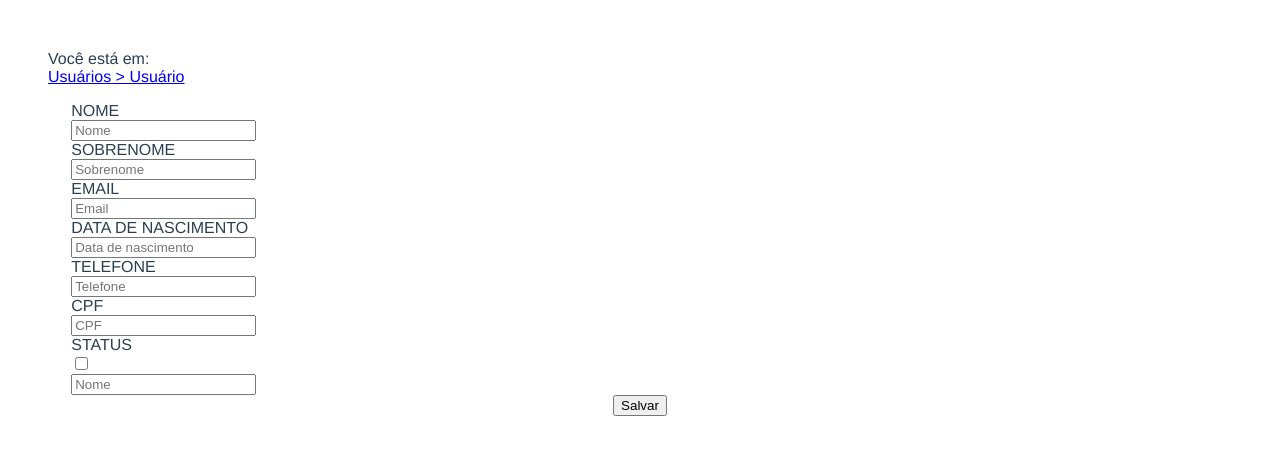
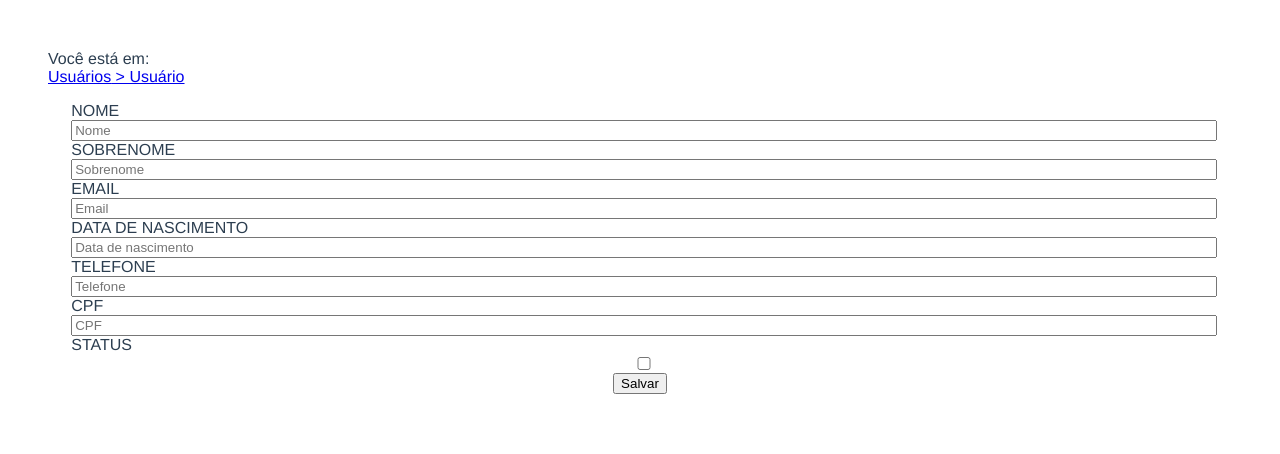
Before and after one commit to AriadniAdi/CrudDoWhile, a Vue app in the folder frontend/: page /#/user in a window 1280 px wide. Shown: the top 454 px of the page. Built offline with nearby package versions, Linux system fonts and the light colour scheme; what vue-resource would draw is missing.

Commit message:
Correções no layout

```diff
--- a/frontend/src/components/User.vue
+++ b/frontend/src/components/User.vue
@@ -18,7 +18,6 @@
                 </ul>
             </p>
             <div id="register">
-
                 <div class="field-row">
                     <div class="field-box">
                         <span>NOME</span>
@@ -37,13 +36,12 @@
                     </div>
                 <input v-model="user.email" placeholder="Email">
                 </div>
+
                 <div class="field-row">
                     <div class="field-box">
                         <span>DATA DE NASCIMENTO</span>
                     </div>
                 <input v-model="user.birth_date" placeholder="Data de nascimento">
-</div>
-<div class="field-row">
                     <div class="field-box">
                         <span>TELEFONE</span>
                     </div>
@@ -61,10 +59,7 @@
                 </div>
             <input type="checkbox" v-model="user.status" true-value="1" false-value="0">
             </div>
-
-
-
-<input v-model="user.firstname" placeholder="Nome" ></div>
+            </div>
             <button v-on:click="saveUser()">Salvar</button>
             <button v-if="this.$route.params.cpf" v-on:click="deleteUser()">Excluir</button>
         </form>
--- a/frontend/src/components/Users.vue
+++ b/frontend/src/components/Users.vue
@@ -19,7 +19,7 @@
             </form>
         </div>
         <table class="tableStyle">
-            <tr>
+            <tr class="diff">
                 <th>Nome</th>
                 <th>Sobrenome</th>
                 <th>Telefone</th>
@@ -27,6 +27,7 @@
                 <th>Email</th>
                 <th>Data de Nascimento</th>
                 <th>Status</th>
+                <th>Ação</th>
             </tr>
             <tr v-for="user in users" v-if="filterRow(user)">
                 <value-text :cpf="user.cpf" :value="user.firstname"></value-text>
@@ -34,9 +35,9 @@
                 <value-text :cpf="user.cpf" :value="user.phone"></value-text>
                 <value-text :cpf="user.cpf" :value="user.cpf"></value-text>
                 <value-text :cpf="user.cpf" :value="user.email"></value-text>
-                <value-text :cpf="user.cpf" :value="user.birth_date"></value-text>
+                <value-text :cpf="user.cpf" :value="user.birth_date" ></value-text>
                 <value-checkbox :cpf="user.cpf" :status="user.status" true-value="1" false-value="0"></value-checkbox>
-                <td><button v-on:click="deleteUser()">Deletar</button></td>
+                <td class="action"><button v-on:click="deleteUser()">Deletar</button></td>
             </tr>
         </table>
     </div>
--- a/frontend/static/style.css
+++ b/frontend/static/style.css
@@ -35,7 +35,25 @@ header {
     font: sans-serif;
 }
 
-th {
-    border: 1;
-    border-bottom-color: skyblue;
+.diff {
+    background-color: skyblue;
+    text-align: center;
 }
+
+.action {
+    text-align: center;
+}
+
+.field-box {
+    display: inline
+}
+
+.field-row span {
+display: block;
+width: 100%;
+}
+
+.field-row input {
+display: block;
+width: 100%;
+}
```
Lines whose indentation alone changed are shown as unchanged.
